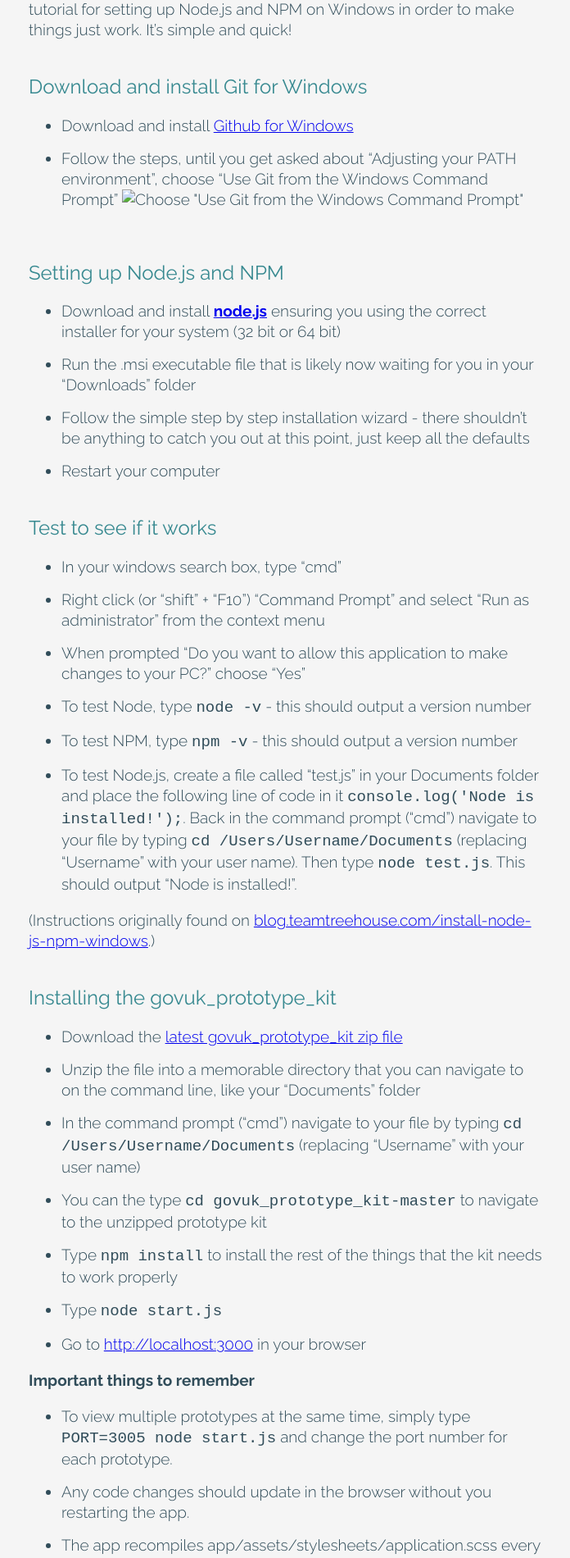
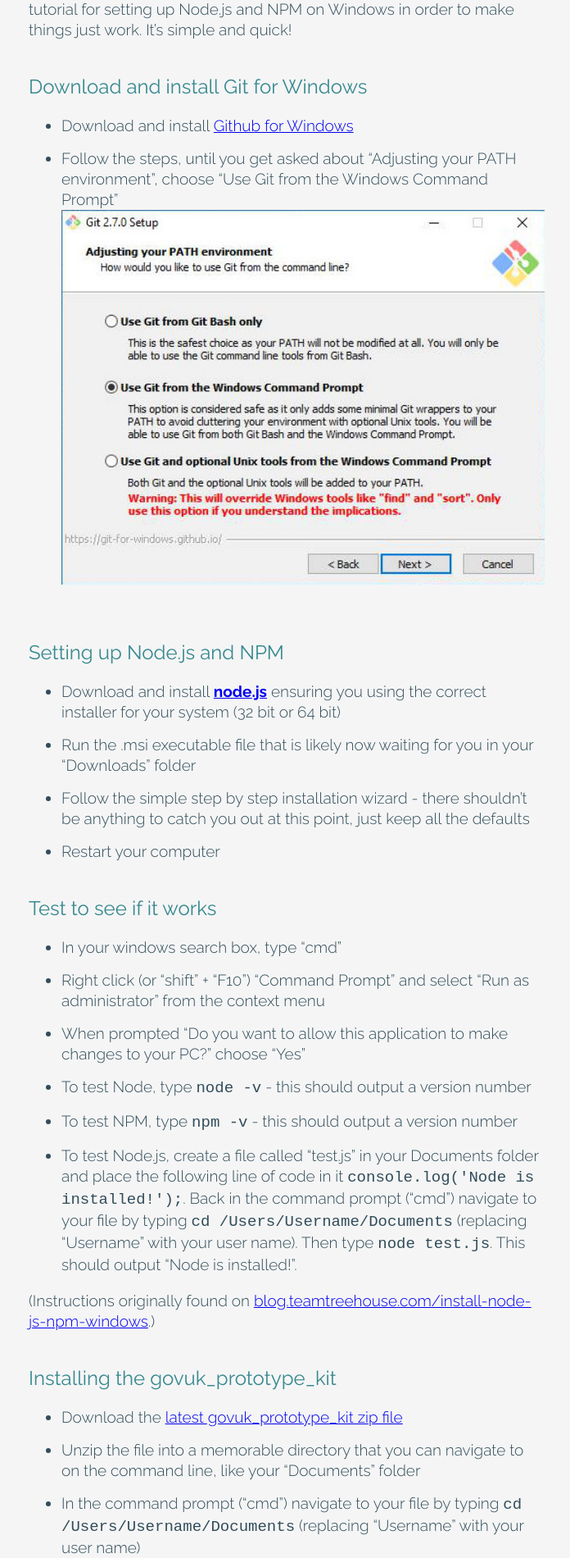
Before and after one commit to jonathanthomas83/jonathanthomas83.github.io, a Jekyll site: the page built from _posts/2015-12-30-setting-up-the-govuk-prototype-kit-on-windows.markdown, in a window 1280 px wide. Shown: the part 461-2361 px from the top of the page at 82% size, without its empty margins (125-821 px from the left). Built offline with Jekyll 4.4.1, drawn with Linux system fonts in a browser that asks for light colours; nearby versions of some CDN libraries.

Commit message:
Amended image path

```diff
--- a/_posts/2015-12-30-setting-up-the-govuk-prototype-kit-on-windows.markdown
+++ b/_posts/2015-12-30-setting-up-the-govuk-prototype-kit-on-windows.markdown
@@ -11,7 +11,7 @@
 ------------------------------------
 * Download and install [Github for Windows][https://git-scm.com/download/win]
 * Follow the steps, until you get asked about "Adjusting your PATH environment", choose "Use Git from the Windows Command Prompt"
-![Choose "Use Git from the Windows Command Prompt"](/images/git-for-windows.jpg "Git for Windows setup")
+![Choose "Use Git from the Windows Command Prompt"](/images/posts/git-for-windows.jpg "Git for Windows setup")
 
 Setting up Node.js and NPM
 --------------------------
```
